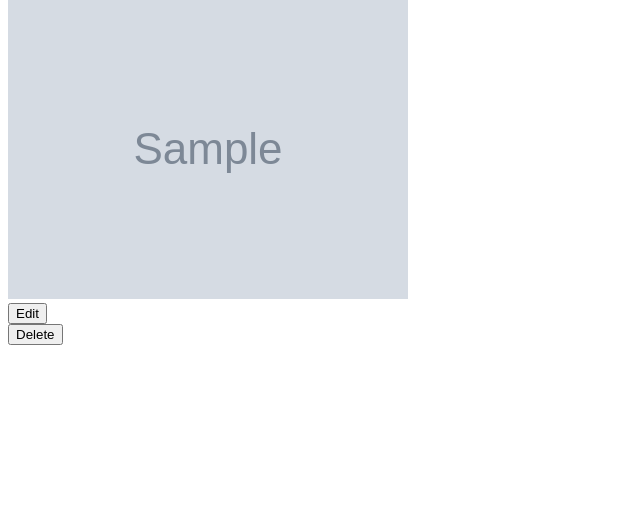
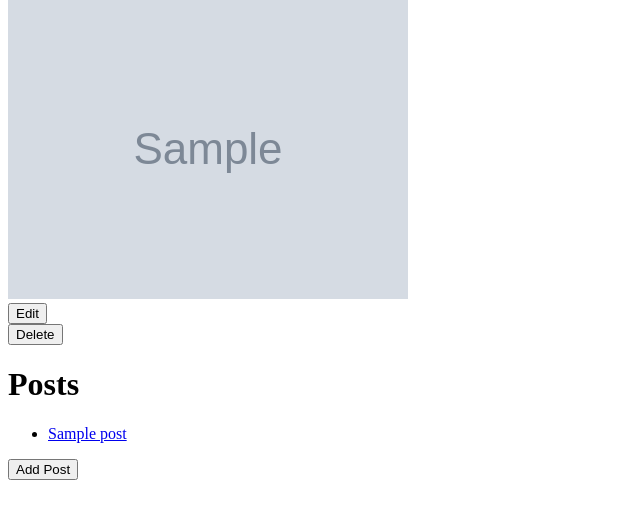
Before and after one commit to amp1993/Flask-Bogly, a Flask app: page /users/1 in a window 1280 px wide. Shown: the part 81-600 px from the top of the page, without its empty margins (0-640 px from the left). Run offline with Flask 3, Linux system fonts and the light colour scheme; tables that the repository leaves empty hold one stand-in row (values such as "Sample post"); grey boxes marked "Sample" are stand-in pictures.

Commit message:
Part2: Posts for User
Foreign key added

```diff
--- a/app.py
+++ b/app.py
@@ -1,17 +1,19 @@
 """Blogly application."""
 
 from flask import Flask, render_template, redirect, request
-from models import db, connect_db,User
+from models import db, connect_db,User, Post
+from flask_migrate import Migrate
 # from flask_debugtoolbar import DebugToolbarExtension
 
 app = Flask(__name__)
-app.config['SQLALCHEMY_DATABASE_URI'] = "postgresql:///boggly"
+app.config['SQLALCHEMY_DATABASE_URI'] = "postgresql:///blogly"
 app.config['SQLALCHEMY_TRACK_MODIFICATIONS'] = False
 app.config['SECRET_KEY'] = 'ihaveasecret'
 
 # app.config['DEBUG_TB_INTERCEPT_REDIRECTS'] = False  # Set to True if you want to intercept redirects
 # toolbar = DebugToolbarExtension(app)
 
+migrate = Migrate(app, db)
 
 with app.app_context():
 
@@ -31,24 +33,28 @@ def show_users():
 @app.route('/users/new')
 def show_user_form():
 
-    return render_template('create_user.html')
+    return render_template('users/create_user.html')
 
 @app.route('/users/new', methods=['POST'])
 def create_user():
-    first_name = request.form['first_name']
-    last_name = request.form['last_name']
-    image_url = request.form['image_url']
 
-    new_user = User(first_name = first_name, last_name = last_name, image_url = image_url)
+    new_user= User(
+        first_name = request.form['first_name'],
+        last_name = request.form['last_name'],
+        image_url = request.form['image_url'] or None)
+
+
     db.session.add(new_user)
     db.session.commit()
 
+    print(User.image_url)
     return redirect('/users')
 
 @app.route('/users/<int:user_id>')
 def user_details(user_id):
     user = User.query.get_or_404(user_id)
-    return render_template('user_details.html', user = user)
+    posts = user.posts
+    return render_template('users/user_details.html', user = user, posts=posts)
 
 
 
@@ -56,7 +62,7 @@ def user_details(user_id):
 def edit_user(user_id):
     user = User.query.get_or_404(user_id)
 
-    return render_template('edit_user.html', user=user, user_id = user_id)
+    return render_template('users/edit_user.html', user=user, user_id = user_id)
 
 @app.route('/users/<int:user_id>/edit', methods=['POST'])
 def save_edit_user(user_id):
@@ -84,3 +90,59 @@ def delete_user(user_id):
         db.session.commit()
         return redirect('/')
     return f"User with ID {user_id} not found."
+
+#######   POST ROUTES #######
+
+@app.route('/users/<int:user_id>/posts/new')
+def show_post_form(user_id):
+    user = User.query.get_or_404(user_id)
+    return render_template('posts/post_form.html', user=user)
+
+@app.route('/users/<int:user_id>/posts/new', methods=['POST'])
+def create_post(user_id):
+    user = User.query.get_or_404(user_id)
+    new_post = Post(
+        title = request.form['post-title'],
+        content = request.form['post-content'],
+        user=user)
+
+    db.session.add(new_post)
+    db.session.commit()
+
+    return redirect(f'/users/{user_id}')
+
+@app.route('/posts/<int:post_id>')
+def show_post_details(post_id):
+    post = Post.query.get_or_404(post_id)
+
+    return render_template('posts/post_details.html',post=post)
+
+@app.route('/posts/<int:post_id>/edit',)
+def show_edit_form(post_id):
+    post = Post.query.get_or_404(post_id)
+    return render_template('posts/edit_post.html',post=post)
+
+
+@app.route('/posts/<int:post_id>/edit', methods=['POST'])
+def edit_form(post_id):
+
+    post=Post.query.get_or_404(post_id)
+    post.title = request.form['edit-title'],
+    post. content = request.form['edit-content']
+
+    db.session.add(post)
+    db.session.commit()
+
+    return redirect (f'/posts/{post_id}')
+
+
+@app.route('/posts/<int:post_id>/delete', methods=['POST'])
+def delete_post(post_id):
+    post = Post.query.get_or_404(post_id)
+    if post:
+        db.session.delete(post)
+        db.session.commit()
+        return redirect(f'/users/{post.user_id}')
+
+if __name__ == '__main__':
+    app.run()
--- a/models.py
+++ b/models.py
@@ -1,6 +1,7 @@
 """Models for Blogly."""
 
 from flask_sqlalchemy import SQLAlchemy
+from datetime import datetime
 
 db = SQLAlchemy()
 
@@ -10,14 +11,29 @@ def connect_db(app):
 
 class User(db.Model):
 
+
     __tablename__='users'
 
+    DEFAULT_IMAGE_URL = "https://www.freeiconspng.com/uploads/icon-user-blue-symbol-people-person-generic--public-domain--21.png"
 
-    id = db.Column(db.Integer, primary_key = True, autoincrement=True)
+    id = db.Column(db.Integer, primary_key=True, autoincrement=True)
     first_name = db.Column(db.String(30), nullable=False)
     last_name = db.Column(db.String(30), nullable=False)
-    image_url = db.Column(db.Text, nullable=True)
+    image_url = db.Column(db.Text, nullable=False, default=DEFAULT_IMAGE_URL)
+    posts = db.relationship("Post", backref="user", cascade="all, delete-orphan")
 
     @property
     def full_name(self):
         return f'{self.first_name} {self.last_name}'
+
+
+class Post(db.Model):
+
+    __tablename__='posts'
+
+
+    id = db.Column(db.Integer, primary_key=True, autoincrement=True)
+    title = db.Column(db.String(30), nullable=False)
+    content = db.Column(db.Text, nullable=False)
+    created_at = db.Column(db.DateTime, default=datetime.now)
+    user_id = db.Column(db.Integer, db.ForeignKey('users.id'), nullable=False)
--- a/templates/base.html
+++ b/templates/base.html
@@ -4,6 +4,7 @@
     <head>
         <title>Blogly</title>
         <link rel="stylesheet" href="">
+
     </head>
     <body>
         <h1>Users</h1>
--- a/templates/user_details.html
+++ b/templates/users/user_details.html
@@ -9,7 +9,7 @@
     </head>
     <body>
         <h1>{{user.full_name}}</h1>
-        <img src= '{{user.image_url}}' alt="User Image">
+        <img src= '{{user.image_url}}'>
 
         <form action='/users/{{user.id}}/edit'>
             <button>Edit</button>
@@ -19,6 +19,18 @@
             <button type='submit'>Delete</button>
         </form>
 
+        <h1>Posts</h1>
+
+
+        {% for post in user.posts %}
+        <ul>
+            <li><a href='/posts/{{post.id}}'>{{post.title}}</a></li>
+        </ul>
+        {% endfor %}
+
+        <form action="/users/{{user.id}}/posts/new">
+            <button type="submit">Add Post</button>
+        </form>
         <script src="" async defer></script>
     </body>
 </html>
```
Also changed, not shown: templates/posts/edit_post.html (added, +26 -0 lines), templates/posts/post_details.html (added, +23 -0 lines), templates/posts/post_form.html (added, +23 -0 lines), templates/users/create_user.html (renamed from templates/create_user.html), templates/users/edit_user.html (renamed from templates/edit_user.html).
